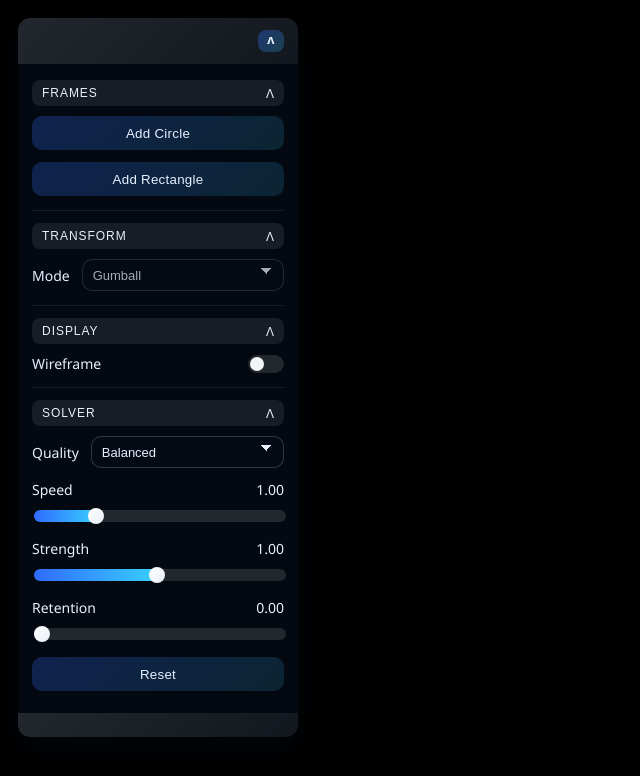
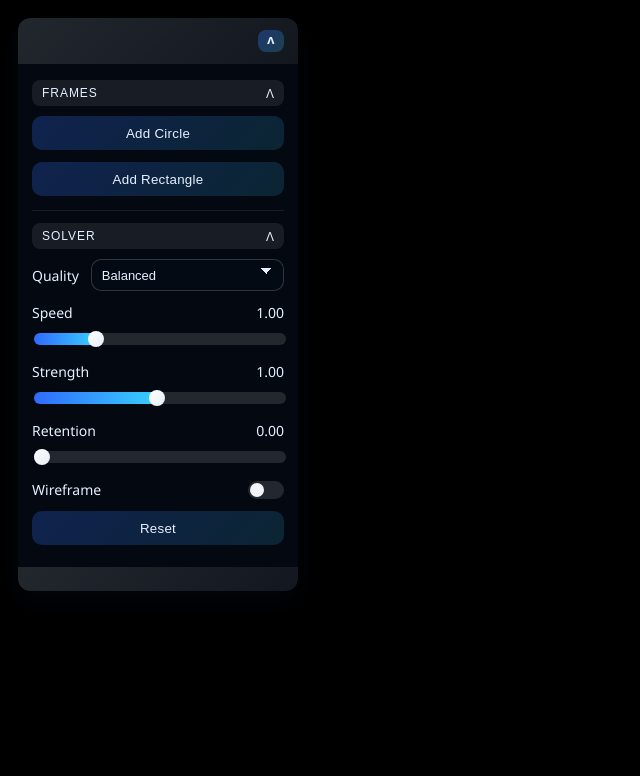
Before and after one commit to ekimroyrp/260208_SoapFilm, a website built with Vite: page index.html in a window 1280 px wide. Shown: the whole page, without its empty margins (0-640 px from the left). Built offline with nearby package versions, Linux system fonts and the light colour scheme.

Commit message:
ui: remove transform/display sections and move wireframe into solver

```diff
--- a/index.html
+++ b/index.html
@@ -25,41 +25,6 @@
             <div class="control">
               <button type="button" id="add-rectangle" class="pill-button">Add Rectangle</button>
             </div>
-          </div>
-        </div>
-
-        <div class="panel-section">
-          <button type="button" class="panel-heading" aria-expanded="true">
-            <span>Transform</span>
-            <span class="panel-chevron">v</span>
-          </button>
-          <div class="panel-content">
-            <label class="control">
-              <div class="control-row">
-                <span>Mode</span>
-                <select id="transform-mode" class="select-input" disabled>
-                  <option value="combined" selected>Gumball</option>
-                </select>
-              </div>
-            </label>
-          </div>
-        </div>
-
-        <div class="panel-section">
-          <button type="button" class="panel-heading" aria-expanded="true">
-            <span>Display</span>
-            <span class="panel-chevron">v</span>
-          </button>
-          <div class="panel-content">
-            <label class="control">
-              <div class="control-row">
-                <span>Wireframe</span>
-                <label class="switch">
-                  <input type="checkbox" id="show-wireframe" />
-                  <span class="slider"></span>
-                </label>
-              </div>
-            </label>
           </div>
         </div>
 
@@ -100,6 +65,15 @@
               </div>
               <input type="range" id="shape-retention" min="0" max="0.5" step="0.01" value="0" />
             </label>
+            <label class="control">
+              <div class="control-row">
+                <span>Wireframe</span>
+                <label class="switch">
+                  <input type="checkbox" id="show-wireframe" />
+                  <span class="slider"></span>
+                </label>
+              </div>
+            </label>
             <div class="control">
               <button type="button" id="reset-solver" class="pill-button">Reset</button>
             </div>
--- a/src/app/createSoapFilmApp.ts
+++ b/src/app/createSoapFilmApp.ts
@@ -80,7 +80,6 @@ interface UiElements {
   addCircleButton: HTMLButtonElement;
   addRectangleButton: HTMLButtonElement;
   resetSolverButton: HTMLButtonElement;
-  transformModeSelect: HTMLSelectElement;
   solverQualitySelect: HTMLSelectElement;
   solverSpeedRange: HTMLInputElement;
   solverSpeedValue: HTMLSpanElement;
@@ -543,7 +542,6 @@ class SoapFilmAppImpl implements SoapFilmApp {
     const addCircleButton = document.getElementById('add-circle');
     const addRectangleButton = document.getElementById('add-rectangle');
     const resetSolverButton = document.getElementById('reset-solver');
-    const transformModeSelect = document.getElementById('transform-mode');
     const solverQualitySelect = document.getElementById('solver-quality');
     const solverSpeedRange = document.getElementById('solver-speed');
     const solverSpeedValue = document.getElementById('solver-speed-value');
@@ -561,7 +559,6 @@ class SoapFilmAppImpl implements SoapFilmApp {
       !(addCircleButton instanceof HTMLButtonElement) ||
       !(addRectangleButton instanceof HTMLButtonElement) ||
       !(resetSolverButton instanceof HTMLButtonElement) ||
-      !(transformModeSelect instanceof HTMLSelectElement) ||
       !(solverQualitySelect instanceof HTMLSelectElement) ||
       !(solverSpeedRange instanceof HTMLInputElement) ||
       !(solverSpeedValue instanceof HTMLSpanElement) ||
@@ -582,7 +579,6 @@ class SoapFilmAppImpl implements SoapFilmApp {
       addCircleButton,
       addRectangleButton,
       resetSolverButton,
-      transformModeSelect,
       solverQualitySelect,
       solverSpeedRange,
       solverSpeedValue,
@@ -595,8 +591,6 @@ class SoapFilmAppImpl implements SoapFilmApp {
   }
 
   private setupUi(): void {
-    this.uiElements.transformModeSelect.value = 'combined';
-    this.uiElements.transformModeSelect.disabled = true;
     this.uiElements.solverQualitySelect.value = this.uiState.solverQuality;
     this.uiElements.wireframeToggle.checked = this.uiState.showWireframe;
 
```
